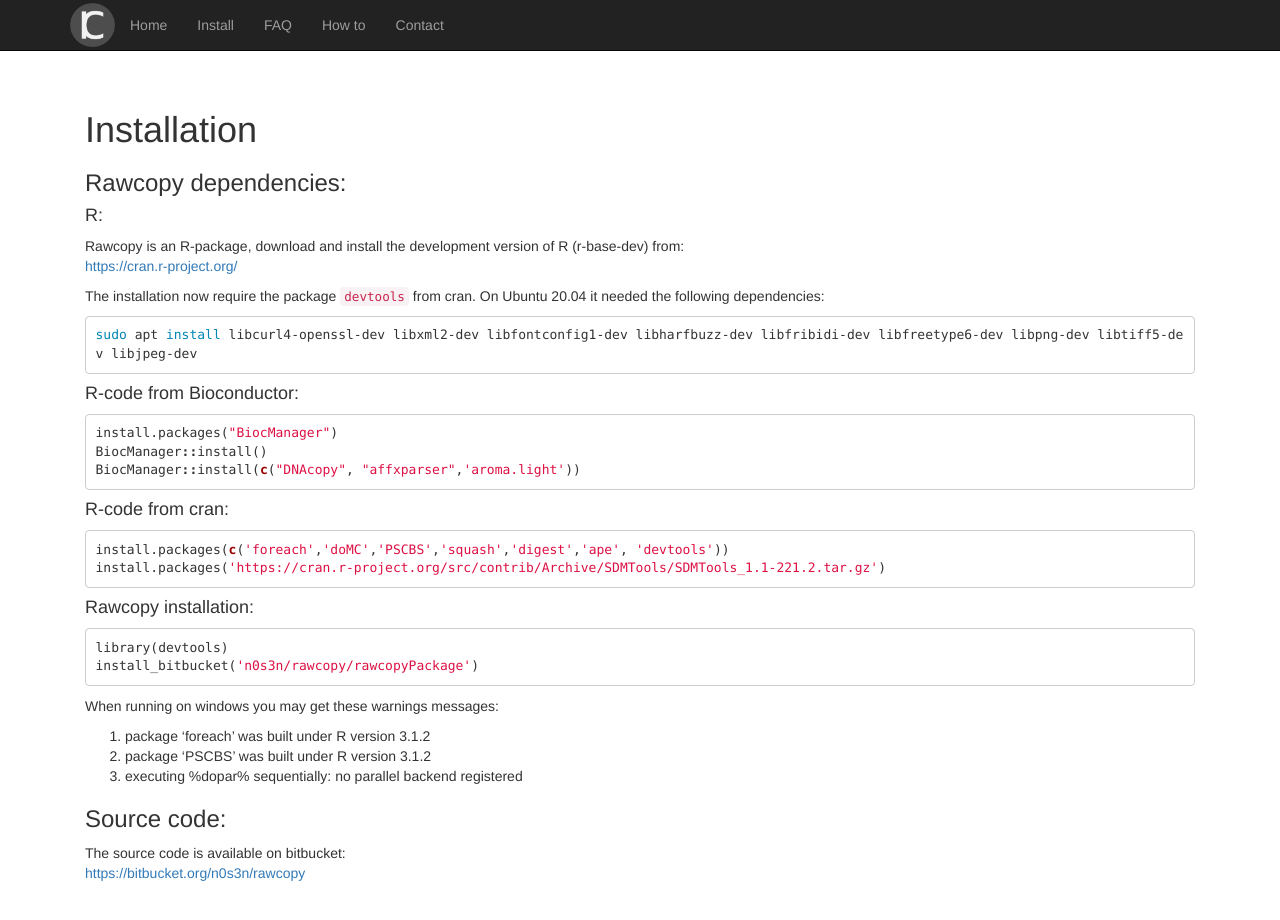
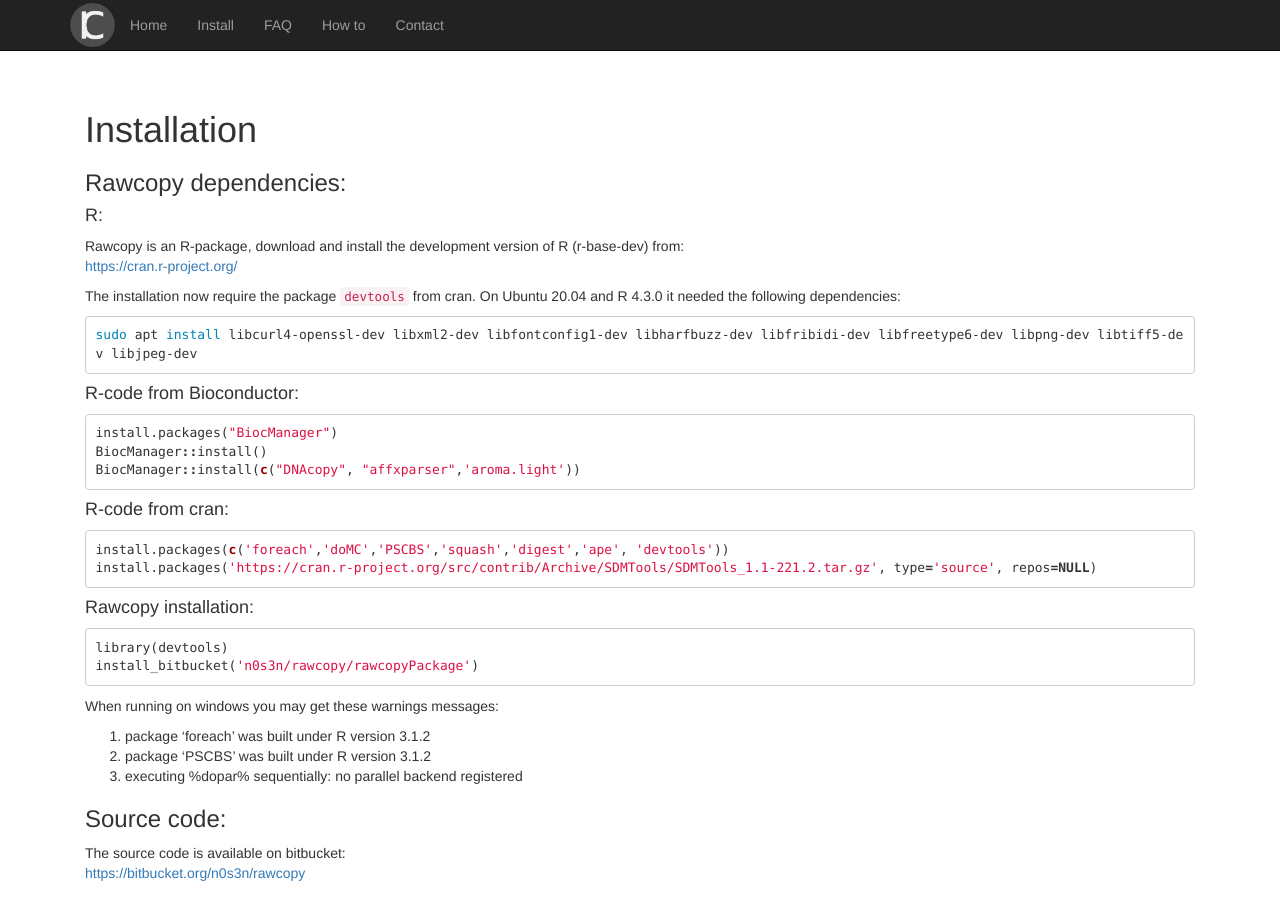
Before and after one commit to rawcopy/rawcopy.github.io, a Jekyll site: the page built from install.md, in a window 1280 px wide and 933 px high. Shown: the top 920 px of the window. Built offline with Jekyll 4.4.1, drawn with Linux system fonts in a browser that asks for light colours; nearby versions of some CDN libraries.

Commit message:
Update install.md

````diff
--- a/install.md
+++ b/install.md
@@ -11,7 +11,7 @@ title:  'install'
 Rawcopy is an R-package, download and install the development version of R (r-base-dev) from:
 <a href='https://cran.r-project.org/'>https://cran.r-project.org/</a>
 
-The installation now require the package `devtools` from cran. On Ubuntu 20.04 it needed the following dependencies:
+The installation now require the package `devtools` from cran. On Ubuntu 20.04 and R 4.3.0 it needed the following dependencies:
 
 ```bash
 sudo apt install libcurl4-openssl-dev libxml2-dev libfontconfig1-dev libharfbuzz-dev libfribidi-dev libfreetype6-dev libpng-dev libtiff5-dev libjpeg-dev
@@ -30,7 +30,7 @@ BiocManager::install(c("DNAcopy", "affxparser",'aroma.light'))
 
 ```R
 install.packages(c('foreach','doMC','PSCBS','squash','digest','ape', 'devtools'))
-install.packages('https://cran.r-project.org/src/contrib/Archive/SDMTools/SDMTools_1.1-221.2.tar.gz')
+install.packages('https://cran.r-project.org/src/contrib/Archive/SDMTools/SDMTools_1.1-221.2.tar.gz', type='source', repos=NULL)
 ```
 
 #### Rawcopy installation:
````
